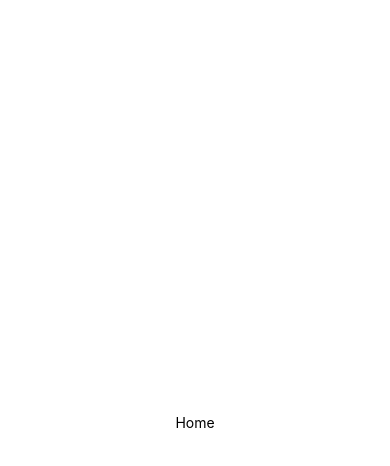
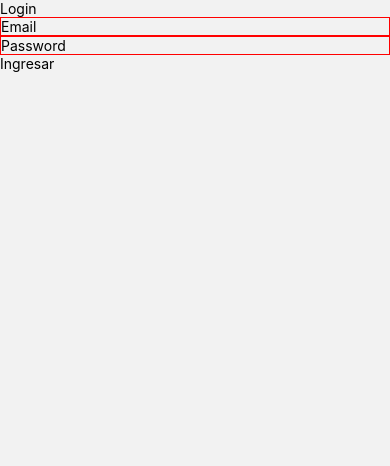
Before and after one commit to candedichiara/Proyecto-React-Native, a React Native app: screen / in a window 390 px wide. Shown: the top 466 px of the page. Built offline with nearby package versions, Linux system fonts and the light colour scheme.

Commit message:
arranque con navigation

```diff
--- a/App.js
+++ b/App.js
@@ -1,10 +1,9 @@
-import { Text, View } from 'react-native';
-import Home from './src/screens/Home/Home';
+import MainNavigation from './src/navigation/MainNavigation';
 
 export default function App() {
   return (
-    <>
-      <Home/>
-    </>
+
+      <MainNavigation/>
+
   );
 }
--- a/package.json
+++ b/package.json
@@ -10,6 +10,8 @@
   },
   "dependencies": {
     "@expo/webpack-config": "^0.17.0",
+    "@react-navigation/native": "^6.0.13",
+    "@react-navigation/native-stack": "^6.9.1",
     "expo": "~46.0.16",
     "expo-camera": "~12.3.0",
     "expo-status-bar": "~1.4.0",
@@ -17,6 +19,8 @@
     "react": "18.0.0",
     "react-dom": "18.0.0",
     "react-native": "0.69.6",
+    "react-native-safe-area-context": "4.3.1",
+    "react-native-screens": "~3.15.0",
     "react-native-web": "~0.18.7"
   },
   "devDependencies": {
--- /dev/null
+++ b/src/navigation/MainNavigation.js
@@ -0,0 +1,29 @@
+import React, { Component } from 'react'
+import { NavigationContainer } from '@react-navigation/native'
+import { createNativeStackNavigator } from '@react-navigation/native-stack'
+import Login from '../components/Login/Login'
+
+const Stack = createNativeStackNavigator()
+
+class MainNavigation extends Component {
+
+     render() {
+
+        return (
+            <NavigationContainer>
+                <Stack.Navigator>
+                    <Stack.Screen
+                        name='Login'
+                        component={Login}
+                        options={{
+                            headerShown: false
+                        }}
+                    />
+                </Stack.Navigator>
+            </NavigationContainer>
+        )
+    }
+}
+
+
+export default MainNavigation
```
Also changed, not shown: 1 other file (tests, documents, lock files or other folders).
